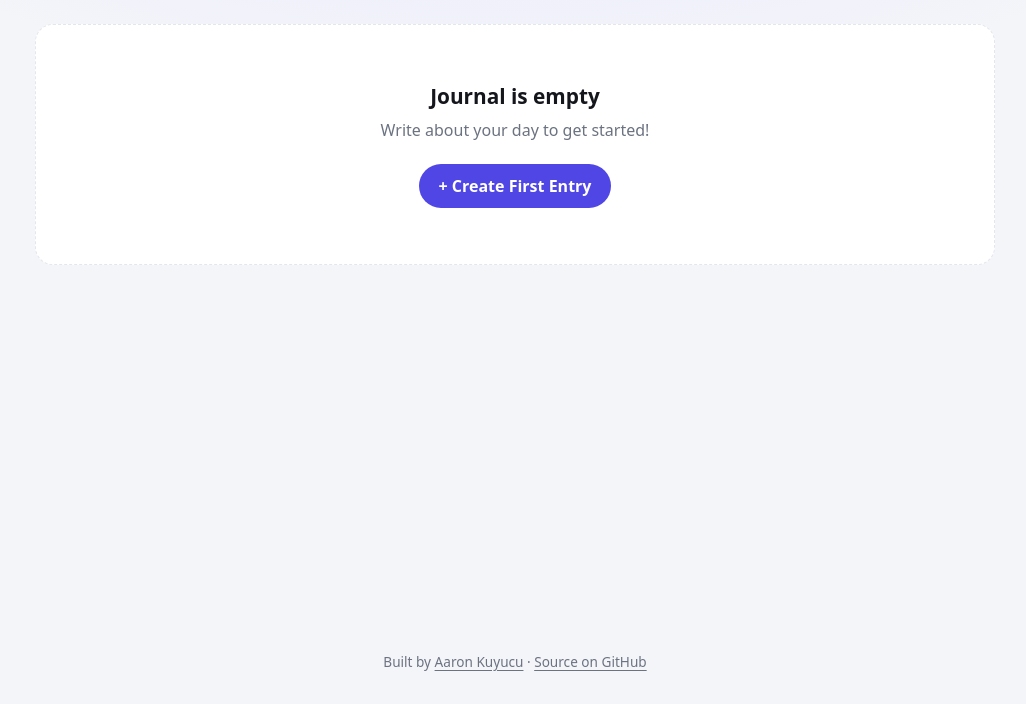
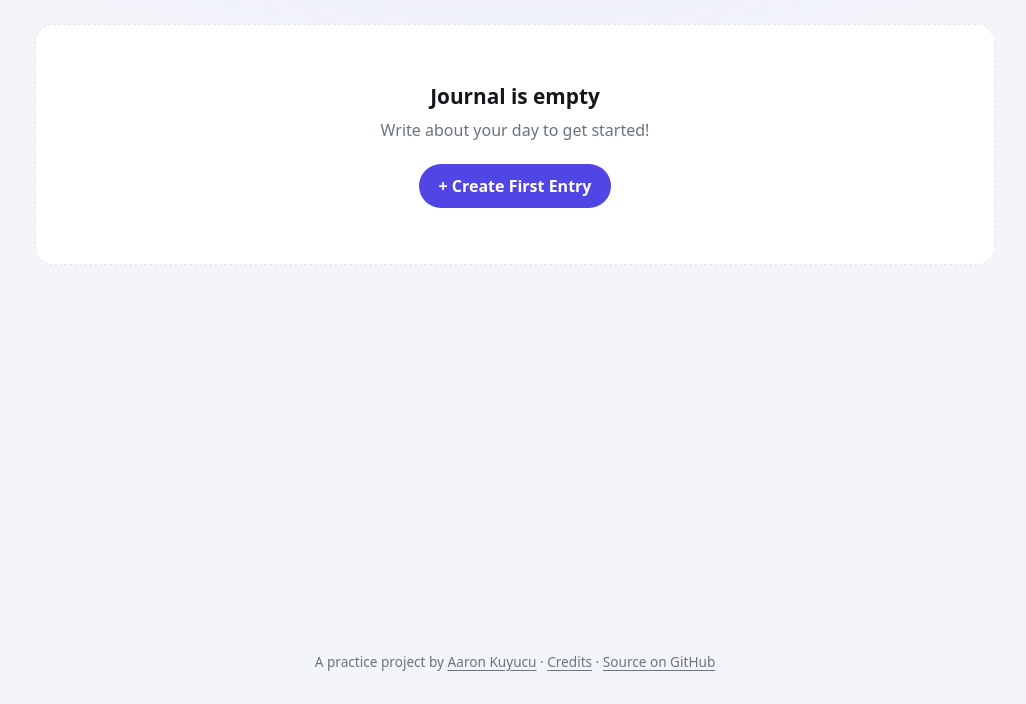
Before and after one commit to aaronkuy/journaling, a plain HTML site: page index.html in a window 1280 px wide. Shown: the part 96-800 px from the top of the page, without its empty margins (125-1151 px from the left). Drawn offline with Linux system fonts and the light colour scheme.

Commit message:
docs: credit the tutorial the app started from
The README presented the code as original work. Add a Credits section,
drop the "What I learned" list that described tutorial code, state what
the MIT notice covers and adjust the page footer.

Refs #4

```diff
--- a/index.html
+++ b/index.html
@@ -24,7 +24,7 @@
 </main>
 
 <footer class="footer">
-    Built by <a href="https://github.com/aaronkuy">Aaron Kuyucu</a> · <a href="https://github.com/aaronkuy/journaling">Source on GitHub</a>
+    A practice project by <a href="https://github.com/aaronkuy">Aaron Kuyucu</a> · <a href="https://github.com/aaronkuy/journaling#credits">Credits</a> · <a href="https://github.com/aaronkuy/journaling">Source on GitHub</a>
 </footer>
 
 <dialog id="entryDialog">
```
Also changed, not shown: 1 other file.
